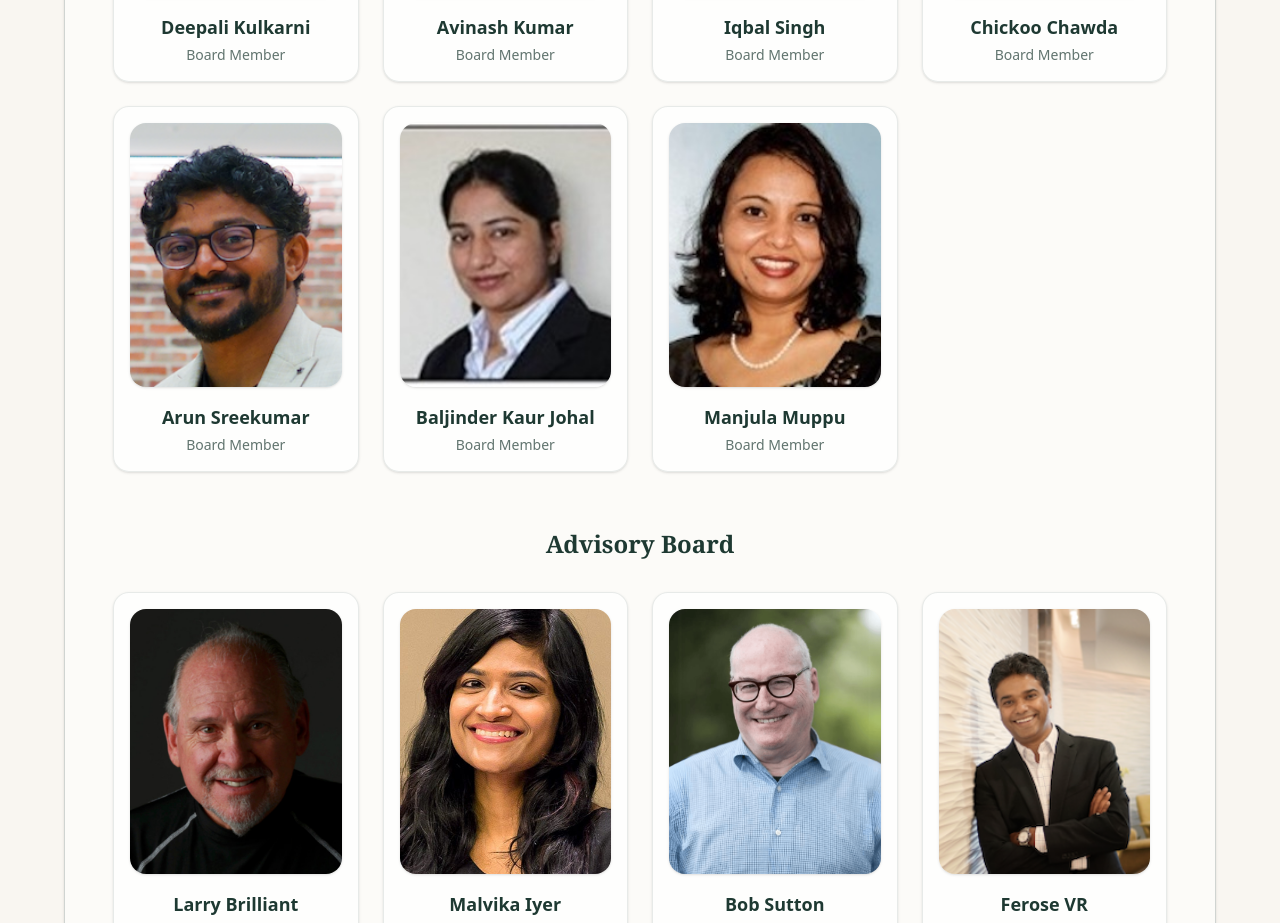
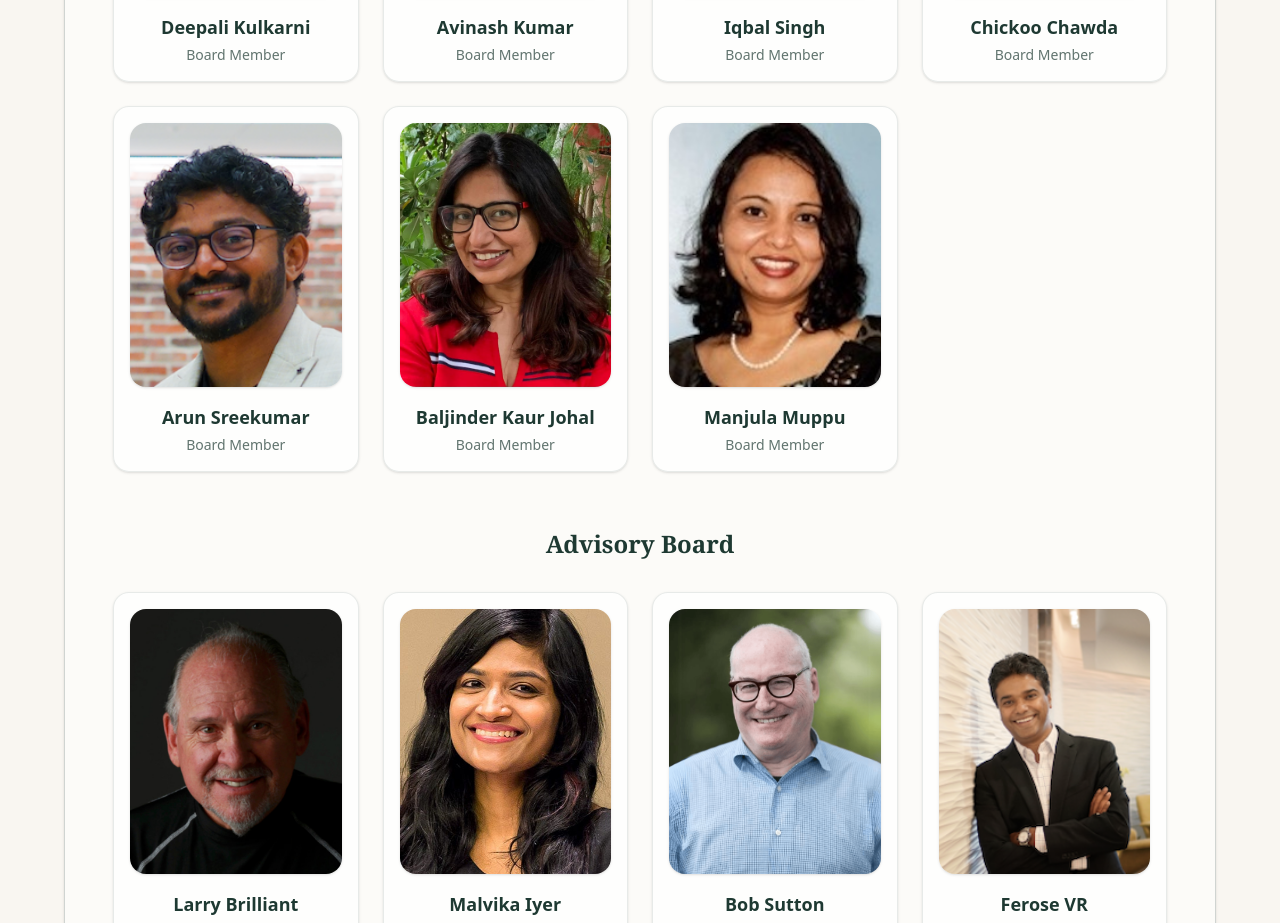
Before and after one commit to jayanthbagare/ifdi, a website: page about.html in a window 1280 px wide. Shown: the part 2031-2954 px from the top of the page. Drawn offline with Linux system fonts and the light colour scheme; a web font is replaced by a local one.

Commit message:
picture update

```diff
--- a/about.html
+++ b/about.html
@@ -236,7 +236,7 @@
                                 alt="Baljinder Kaur Johal"
                                 class="w-full aspect-[4/5] object-cover rounded-2xl mb-4 cursor-pointer hover:opacity-90 transition-opacity team-member-img shadow-sm"
                                 data-bio="Baljinder brings decades of experience in project management and customer success, with a proven ability to bridge technical execution and strategic vision. Deeply committed to mission-driven work, Baljinder is passionate about supporting nonprofits and social impact organizations in achieving lasting change. Outside of work, yoga, running, and gardening provide balance and renewal, fueling the energy and mindfulness that carry into both personal and professional life."
-                                data-name="Baljinder Kaur Johal" src="assets/Baljinder.jpg" />
+                                data-name="Baljinder Kaur Johal" src="assets/Baljinder.jpeg" />
                             <h4 class="font-sans font-bold text-base md:text-lg">Baljinder Kaur Johal</h4>
                             <p class="text-sm text-brand-green/70 mt-1">Board Member</p>
                         </div>
```
Also changed, not shown: assets/Baljinder.jpeg (added), assets/Baljinder.jpg (deleted).
